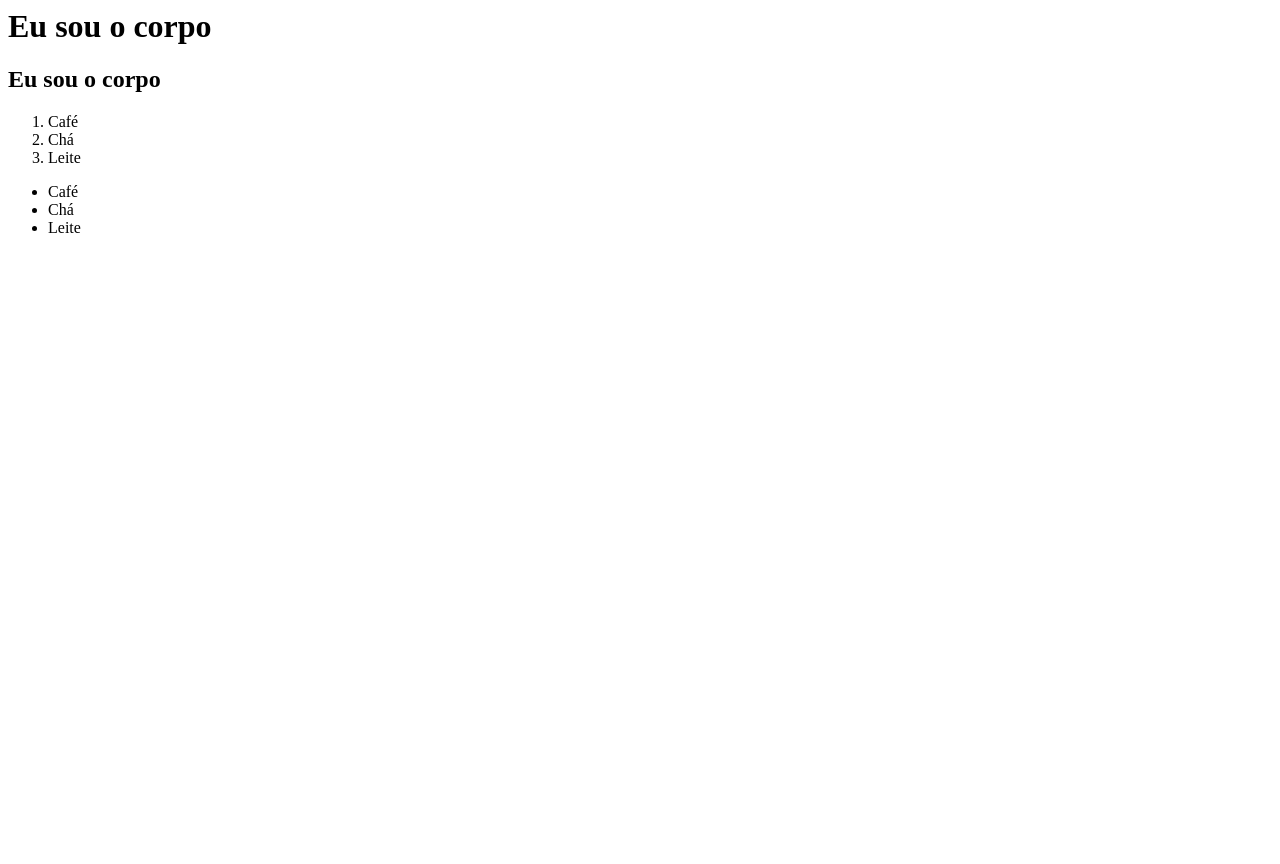
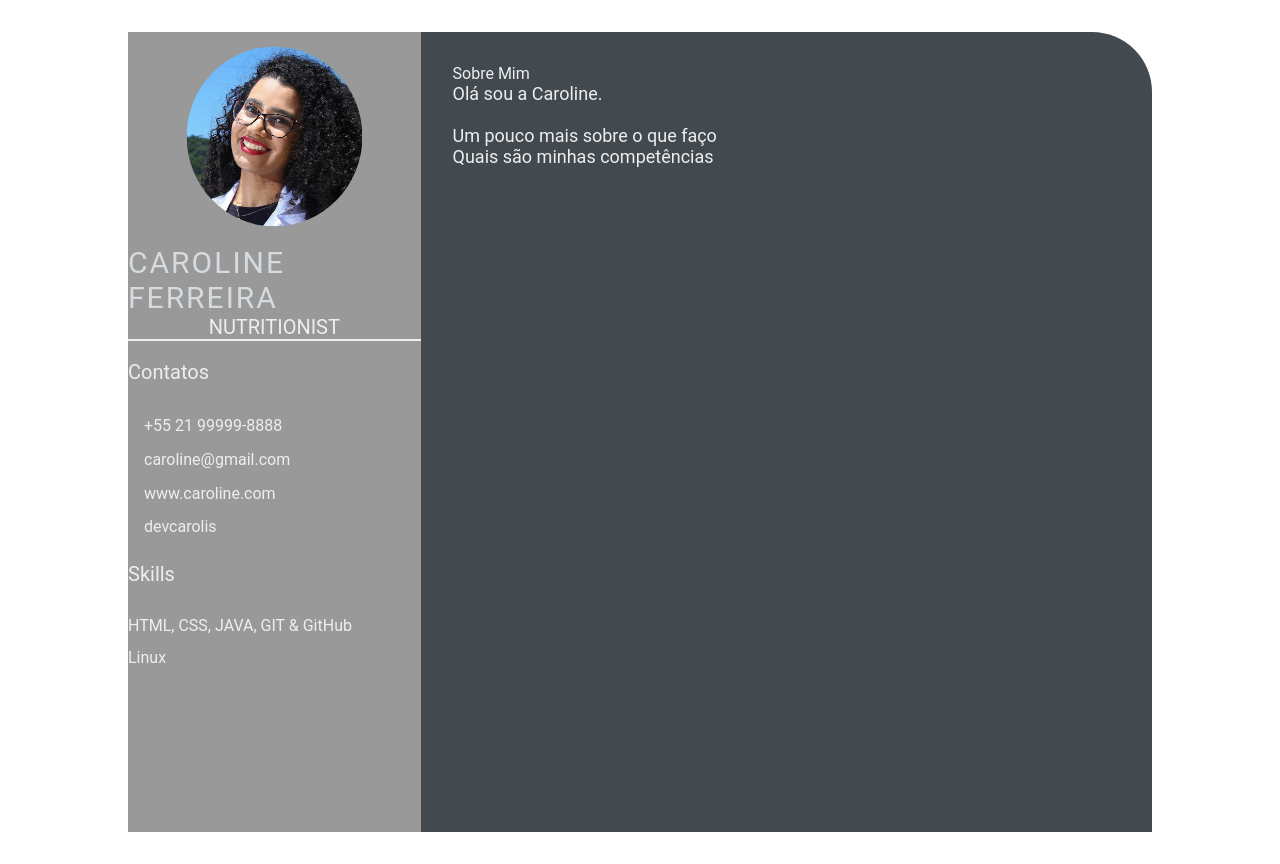
Before and after one commit to devcarolis/devweek.github.io, a plain HTML site: page index.html in a window 1280 px wide. Before the commit the page ends 800 px from the top, so only its background shows below. Drawn offline with Linux system fonts and the light colour scheme.

Commit message:
day-02 (#2)

```diff
--- a/index.html
+++ b/index.html
@@ -1,20 +1,52 @@
-<html>
-    <head>
-        <title>
-            Olá, eu sou a cabeça
-        </title>
-    </head>
-    <body>
-        <h1>Eu sou o corpo</h1>
-        <h2>Eu sou o corpo</h2>
-    </body>
-    <ol>
-        <li>Café</li>
-        <li>Chá</li>
-        <li>Leite</li>
-    </ol>
-    <ul><li>Café</li>
-        <li>Chá</li>
-        <li>Leite</li>
-    </ul>
+<!DOCTYPE html>
+<html lang="en">
+<head>
+    <meta charset="UTF-8">
+    <meta http-equiv="X-UA-Compatible" content="IE=edge">
+    <meta name="viewport" content="width=device-width, initial-scale=1.0">
+    <title>Caroline Ferreira CV</title>
+
+    <link rel="stylesheet" href="style.css">
+</head>
+<body>
+    <main class="resume-contents">
+        <section class="left-section">
+            <section class="left-section-content">
+                <div class="profile">
+                    <img class="profile-image" src="img/profile-image.jpg" alt="Profile image">
+                    <p class="name">Caroline Ferreira</p>
+                    <p class="profession">Nutritionist</p>
+                </div>
+                <div class="contact-info"><br>
+                    <p class="left-title">Contatos</p>
+                    <ul>
+                        <li><i class="fa fa-phone"></i>+55 21 99999-8888</li>
+                        <li><i class="fa fa-envelope"></i>caroline@gmail.com</li>
+                        <li><i class="fa fa-globo"></i>www.caroline.com</li>
+                        <li><i class="fa fa-github"></i>devcarolis</li>
+                    </ul>
+                </div>
+                <br><div class="skills">
+                    <p class="left-title">Skills</p>
+                    <ul>
+                        <li><p>HTML, CSS, JAVA, GIT & GitHub</p></li>
+                        <li><p>Linux</p></li>
+                    </ul>
+                </div>
+            </section>
+            </section>
+            <section class="right-section">
+                <div class="right-section-contents">
+                    <section class="about gap">
+                        <div class="right-title">Sobre Mim</div>
+                        <p class="about-me-contents">
+                            Olá sou a Caroline.<br>
+                            <br> Um pouco mais sobre o que faço
+                            <br> Quais são minhas competências
+                        </p>
+                    </section>
+                </div>
+            </section>
+    </main>
+</body>
 </html>
--- /dev/null
+++ b/style.css
@@ -0,0 +1,105 @@
+* {
+    margin: 0;
+    padding: 0;
+    box-sizing: border-box;
+    list-style: none;
+    font-family: 'Roboto', sans-serif;
+}
+
+.resume-contents {
+    min-height: 100vh;
+    width: 80%;
+    margin: 2rem auto;
+    display: grid;
+    grid-template-columns: repeat(7, 1fr);
+}
+
+.left-section {
+    grid-column: span 2;
+    height: 100%;
+    background-color: #999999;
+}
+
+.right-section {
+    grid-column: span 5;
+    height: 100%;
+    background-color: #424a50;
+    border-radius: 0px 60px 0px 0px;
+}
+
+.left-section-contents{
+    padding: 2rem 2rem;
+}
+
+.profile {
+    width: 100%;
+    border-bottom: 2px solid #eeeeee;
+}
+
+.profile .profile-image {
+    width: 70%;
+    border-radius: 50%;
+    margin-left: 15%;
+    padding: 5%;
+}
+
+.name {
+    color: #D6DBDF;
+    font-size: 30px;
+    letter-spacing: 2px;
+    text-transform: uppercase;
+}
+
+.profession {
+    color: #eeeeee;
+    font-size: 20px;
+    text-transform: uppercase;
+    text-align: center;
+}
+
+/* .contact-info { border-bottom: 2px solid #1B2631; } */
+.left-title {
+    color: #eeeeee;
+    font-size: 20px;
+}
+
+.contact-info ul {
+    padding-top: 1.5rem;
+}
+
+.contact-info ul li,
+.references ul li {
+    padding: .4rem 0;
+    color: #eeeeee;
+}
+
+.contact-info ul li i,
+.references ul li i {
+    padding-right: 1rem;
+    font-size: 18px;
+    color: #eeeeee;
+}
+
+.skills ul {
+    padding-top: 1.5rem;
+}
+.skills ul li p {
+    padding: .4rem 0;
+    color: #eeeeee;
+}
+
+.right-section-contents {
+    padding: 2rem 2rem;
+}
+
+.right-title {
+    color: #eeeeee;
+}
+
+.gap {
+    padding-bottom: 2rem;
+}
+.about-me-contents {
+    font-size: 18px;
+    color: #eeeeee;
+}
```
Also changed, not shown: img/profile-image-2.jpeg (added), img/profile-image.jpg (added).
